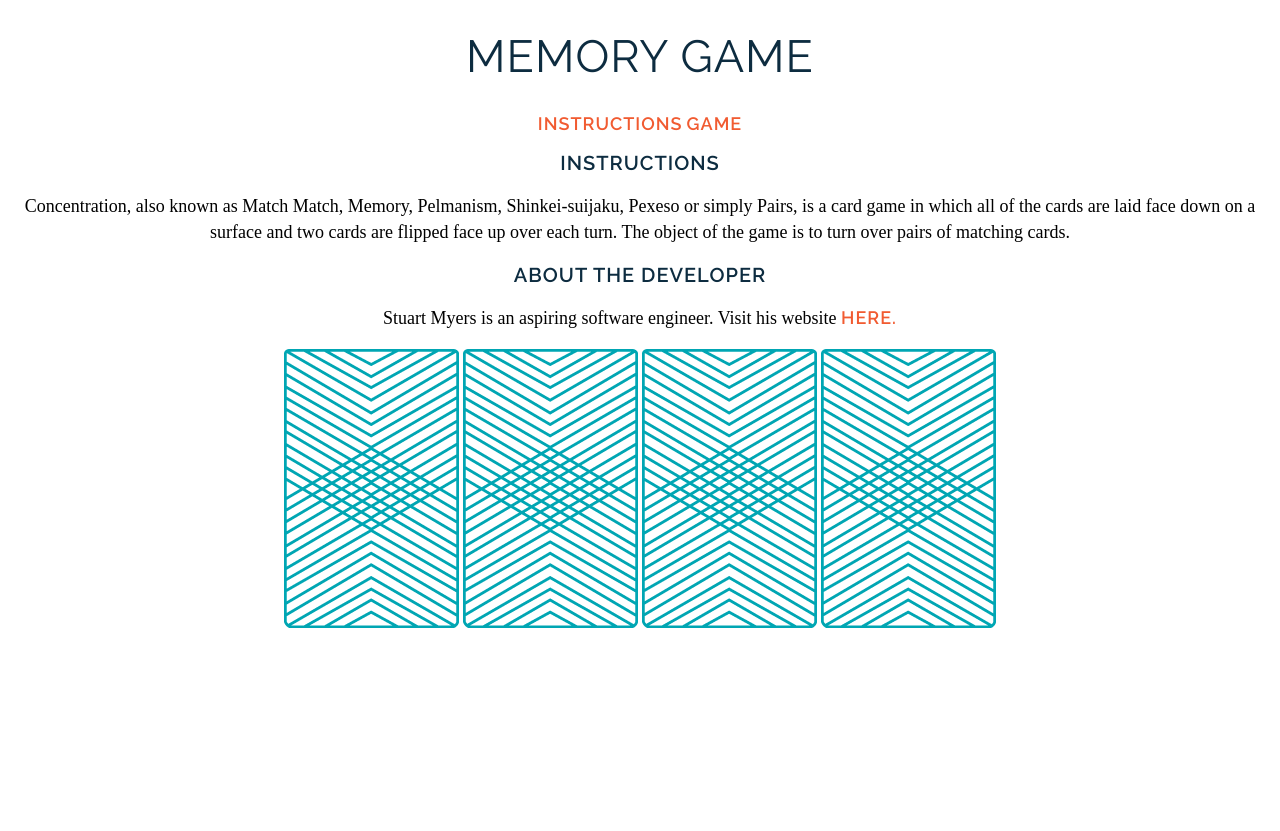
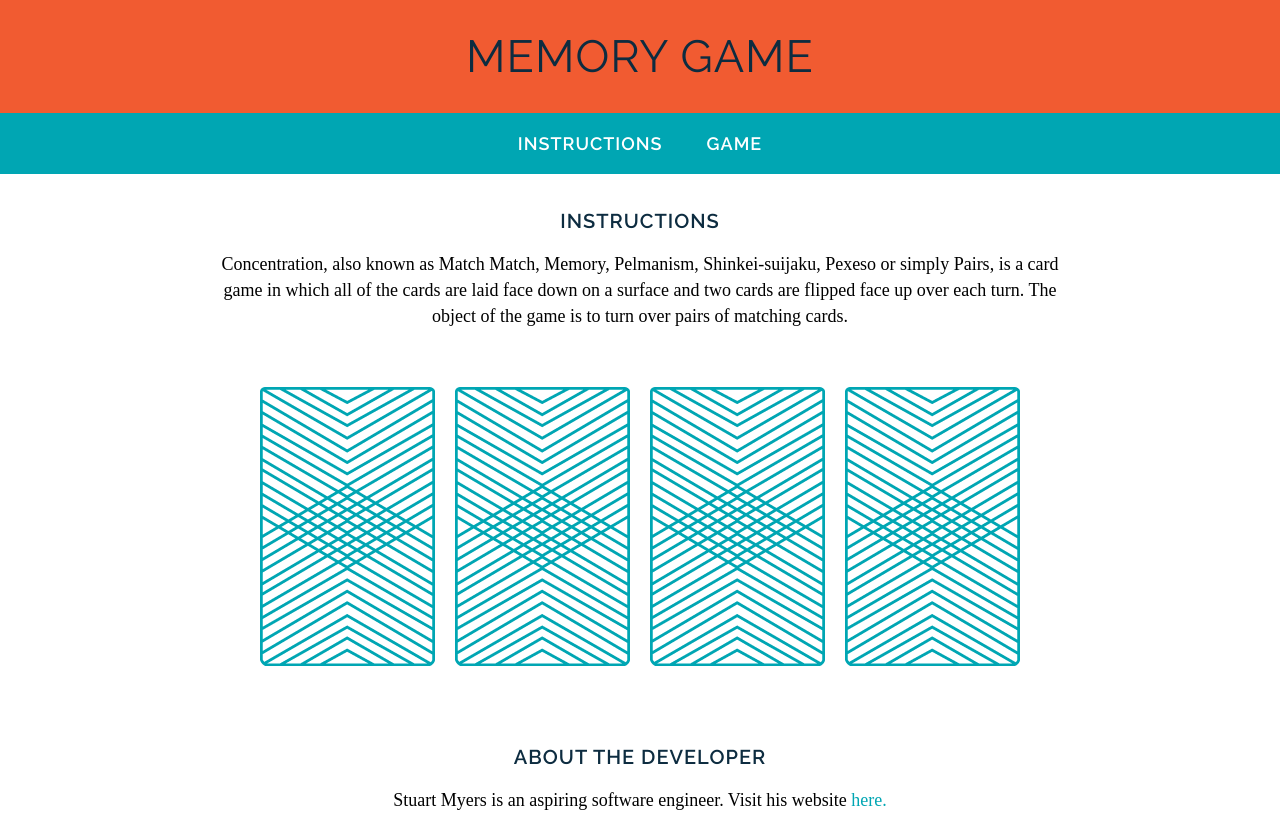
Before and after one commit to LaustinSpayce/wdi-fundamentals-memorygame, a plain HTML site: page memory_game/index.html in a window 1280 px wide. Before the commit the page ends 800 px from the top, so only its background shows below. Drawn offline with Linux system fonts and the light colour scheme; a web font is replaced by a local one.

Commit message:
Layout Basics - Assignment completed

```diff
--- a/memory_game/css/style.css
+++ b/memory_game/css/style.css
@@ -1,15 +1,22 @@
 body {
 	text-align: center;
+	margin: 0;
 }
 
 a {
 	text-decoration: none;
+	color: #00A6B3;
+}
+
+nav a {
+	text-decoration: none;
 	font-family: "Raleway", sans-serif;
-	color: #F15B31;
 	letter-spacing: 1px;
 	font-weight: 600;
 	font-size: 18px;
 	text-transform: uppercase;
+	margin: 0 20px;
+	color: #FFFFFF;
 }
 
 h1 {
@@ -19,6 +26,7 @@ h1 {
 	font-weight: 400;
 	font-size: 45px;
 	text-transform: uppercase;
+	margin: 0;
 }
 
 h2 {
@@ -35,3 +43,24 @@ p {
 	line-height: 26px;
 	font-size: 18px;
 }
+
+header {
+	background-color: #F15B31;
+	color: #FFFFFF;
+	padding: 30px 20px;
+}
+
+nav {
+	background-color: #00A6B3;
+	color: #FFFFFF;
+	padding: 20px 0;
+}
+
+main {
+	width: 850px;
+	margin: 35px auto;
+}
+
+img {
+	margin: 40px 8px;
+}
--- a/memory_game/index.html
+++ b/memory_game/index.html
@@ -6,18 +6,26 @@
 	<link rel="stylesheet" type="text/css" href="css/style.css">
 </head>
 <body>
+	<header>
 		<h1>Memory Game</h1>
+	</header>
+	<nav>
 		<a href="#">Instructions</a>
 		<a href="#">Game</a>
+	</nav>
+	<main>
 		<h2>Instructions</h2>
 		<p>Concentration, also known as Match Match, Memory, Pelmanism, Shinkei-suijaku, Pexeso or simply Pairs, is a card game in which all of the cards are laid face down on a surface and two cards are flipped face up over each turn. The object of the game is to turn over pairs of matching cards.</p>
-	<h2>About the developer</h2>
-	<p>Stuart Myers is an aspiring software engineer. Visit his website <a href="https://stuartmyers.com" target="_blank">here.</a></p>
 		<div>
 			<img src="images/back.png" alt="Queen of Diamonds">
 			<img src="images/back.png" alt="Queen of Hearts">
 			<img src="images/back.png" alt="King of Diamonds">
 			<img src="images/back.png" alt="King of Hearts">
 		</div>
+	</main>
+	<footer>
+		<h2>About the developer</h2>
+		<p>Stuart Myers is an aspiring software engineer. Visit his website <a href="https://stuartmyers.com" target="_blank">here.</a></p>
+	</footer>
 </body>
 </html>
```
Lines whose indentation alone changed are shown as unchanged.
